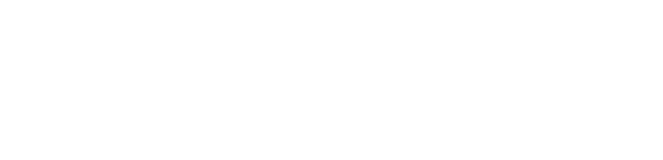
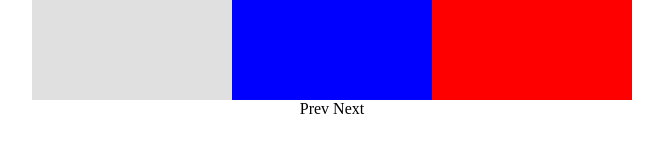
Before and after one commit to AlexLevchuk32/Slider-Vanilla-JS, a website built with Vite: page index.html in a window 1280 px wide. Shown: the whole page, without its empty margins (308-971 px from the left). Built offline with nearby package versions, Linux system fonts and the light colour scheme.

Commit message:
add  base style

```diff
--- a/index.html
+++ b/index.html
@@ -21,6 +21,10 @@
 					<div class="slider-item"></div>
 				</div>
 			</div>
+			<div class="slider-buttons">
+				<button class="btn-prev">Prev</button>
+				<button class="btn-next">Next</button>
+			</div>
 		</div>
 		<script type="module" src="./src/js/main.js"></script>
 	</body>
--- a/src/scss/style.scss
+++ b/src/scss/style.scss
@@ -4,3 +4,32 @@
 	width: 600px;
 	margin: 0 auto;
 }
+
+.slider-container {
+	overflow: hidden;
+	background-color: #777;
+}
+
+.slider {
+	display: flex;
+	background-color: orange;
+	transition: 0.2s;
+}
+
+.slider-item {
+	height: 100px;
+	min-width: 200px;
+	&:nth-child(3n + 1) {
+		background-color: #e0e0e0;
+	}
+	&:nth-child(3n + 2) {
+		background-color: blue;
+	}
+	&:nth-child(3n + 3) {
+		background-color: red;
+	}
+}
+
+.slider-buttons {
+	text-align: center;
+}
```
